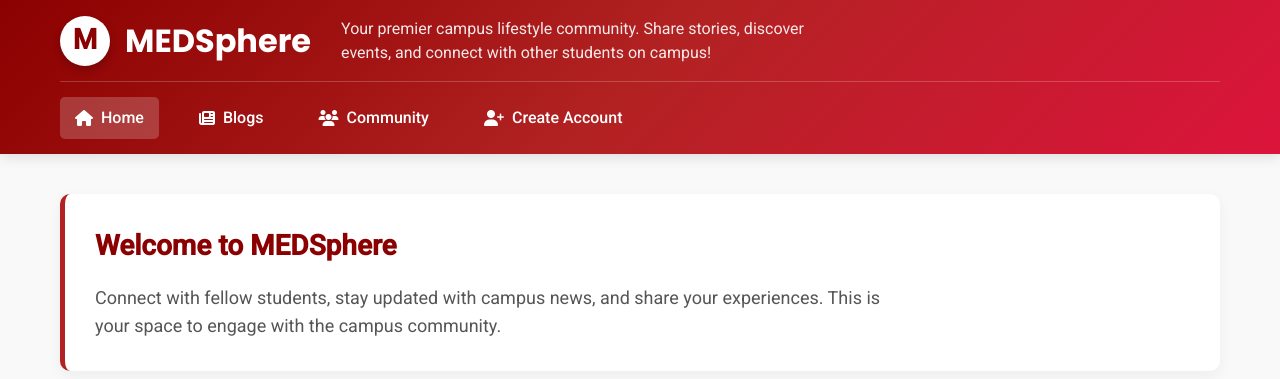
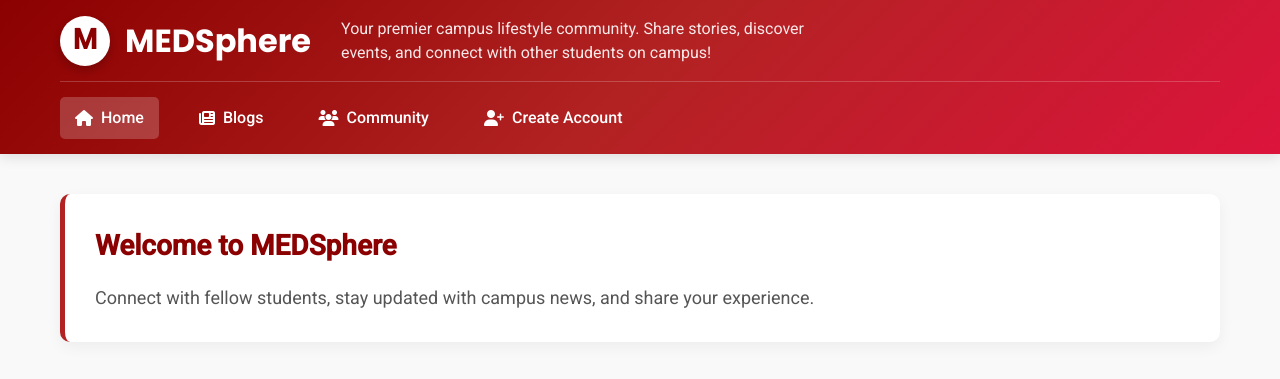
Before and after one commit to unimedaproko-ctrl/MedSphere, a plain HTML site: page index.html in a window 1280 px wide. Shown: the top 379 px of the page. Drawn offline with Linux system fonts and the light colour scheme.

Commit message:
Update index.html

```diff
--- a/index.html
+++ b/index.html
@@ -37,7 +37,7 @@
             <!-- Welcome Section -->
             <section class="welcome-section">
                 <h2>Welcome to MEDSphere</h2>
-                <p>Connect with fellow students, stay updated with campus news, and share your experiences. This is your space to engage with the campus community.</p>
+                <p>Connect with fellow students, stay updated with campus news, and share your experience.</p>
             </section>
 
             <!-- Latest Blog Posts -->
```
